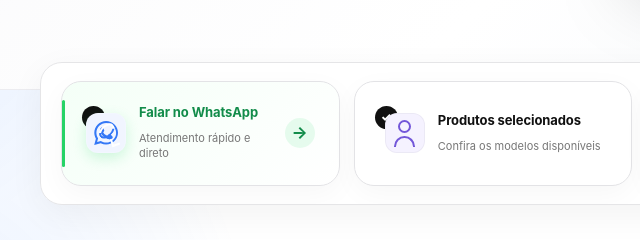
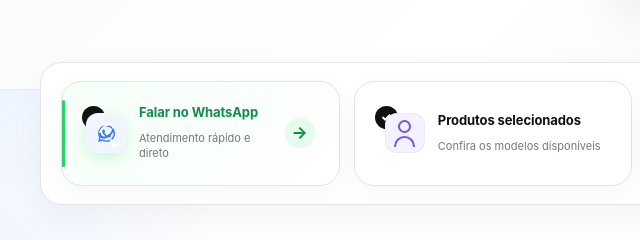
Before and after one commit to jonaspascoal58-beep/iPhoneCenter-site, a website: page public/index.html in a window 1280 px wide. Shown: the part 1400-1640 px from the top of the page, 0-640 px from the left. Drawn offline with Linux system fonts and the light colour scheme.

Commit message:
Corrige icone do WhatsApp no carrossel

```diff
--- a/public/index.html
+++ b/public/index.html
@@ -185,8 +185,11 @@ window.addEventListener("error", function(event) {
     aria-label="Falar com a iPhoneCenter pelo WhatsApp"
   >
     <div class="benefit-icon" aria-hidden="true">
-  <svg viewBox="0 0 24 24" width="24" height="24" fill="currentColor">
-    <path d="M20.5 3.5A11.8 11.8 0 0 0 12.1 0C5.6 0 .3 5.3.3 11.8c0 2.1.6 4.1 1.6 5.9L.2 24l6.5-1.7c1.7.9 3.5 1.3 5.4 1.3h.1c6.5 0 11.8-5.3 11.8-11.8 0-3.2-1.3-6.1-3.5-8.3ZM12.1 21.5c-1.7 0-3.4-.5-4.9-1.3l-.3-.2-3.8 1 1-3.7-.2-.4c-1-1.5-1.5-3.3-1.5-5.1C2.4 6.5 6.8 2.1 12.2 2.1c2.6 0 5.1 1 7 2.9 1.9 1.9 2.9 4.3 2.9 6.9 0 5.3-4.4 9.6-10 9.6Zm5.3-7.2c-.3-.2-1.8-.9-2.1-1-.3-.1-.5-.2-.7.2-.2.3-.8 1-.9 1.2-.2.2-.3.2-.6.1-1.6-.8-2.7-1.4-3.8-3.2-.3-.5.3-.5.9-1.7.1-.2.1-.4 0-.6-.1-.2-.7-1.7-1-2.3-.3-.6-.5-.5-.7-.5h-.6c-.2 0-.6.1-.9.4-.3.3-1.1 1.1-1.1 2.6s1.1 3 1.3 3.2c.2.2 2.2 3.4 5.4 4.8 2 .9 2.8 1 3.8.8.6-.1 1.8-.7 2.1-1.3.3-.6.3-1.2.2-1.3-.1-.2-.3-.3-.6-.4Z"/>
+  <svg class="whatsapp-icon"
+       viewBox="0 0 24 24"
+       aria-hidden="true">
+    <path fill="currentColor"
+      d="M20.52 3.48A11.87 11.87 0 0 0 12.07 0C5.52 0 .19 5.33.19 11.88c0 2.09.55 4.13 1.6 5.93L.1 24l6.35-1.66a11.82 11.82 0 0 0 5.62 1.43h.01c6.55 0 11.88-5.33 11.88-11.88 0-3.17-1.23-6.15-3.44-8.41ZM12.08 21.77h-.01a9.86 9.86 0 0 1-5.03-1.38l-.36-.21-3.77.99 1.01-3.67-.23-.38a9.86 9.86 0 1 1 8.39 4.65Zm5.42-7.39c-.3-.15-1.78-.88-2.05-.98-.27-.1-.47-.15-.67.15-.2.3-.77.98-.94 1.18-.17.2-.35.22-.65.07-.3-.15-1.26-.46-2.4-1.48-.89-.79-1.49-1.76-1.66-2.06-.17-.3-.02-.46.13-.61.13-.13.3-.35.45-.52.15-.17.2-.3.3-.5.1-.2.05-.37-.02-.52-.07-.15-.67-1.62-.92-2.22-.24-.58-.49-.5-.67-.51h-.57c-.2 0-.52.07-.79.37-.27.3-1.04 1.02-1.04 2.49 0 1.47 1.06 2.89 1.21 3.09.15.2 2.09 3.19 5.07 4.48.71.31 1.26.49 1.69.63.71.23 1.35.2 1.86.12.57-.08 1.78-.73 2.03-1.44.25-.71.25-1.32.17-1.44-.07-.12-.27-.2-.57-.35Z"/>
   </svg>
 </div>
     <div class="benefit-text">
```
